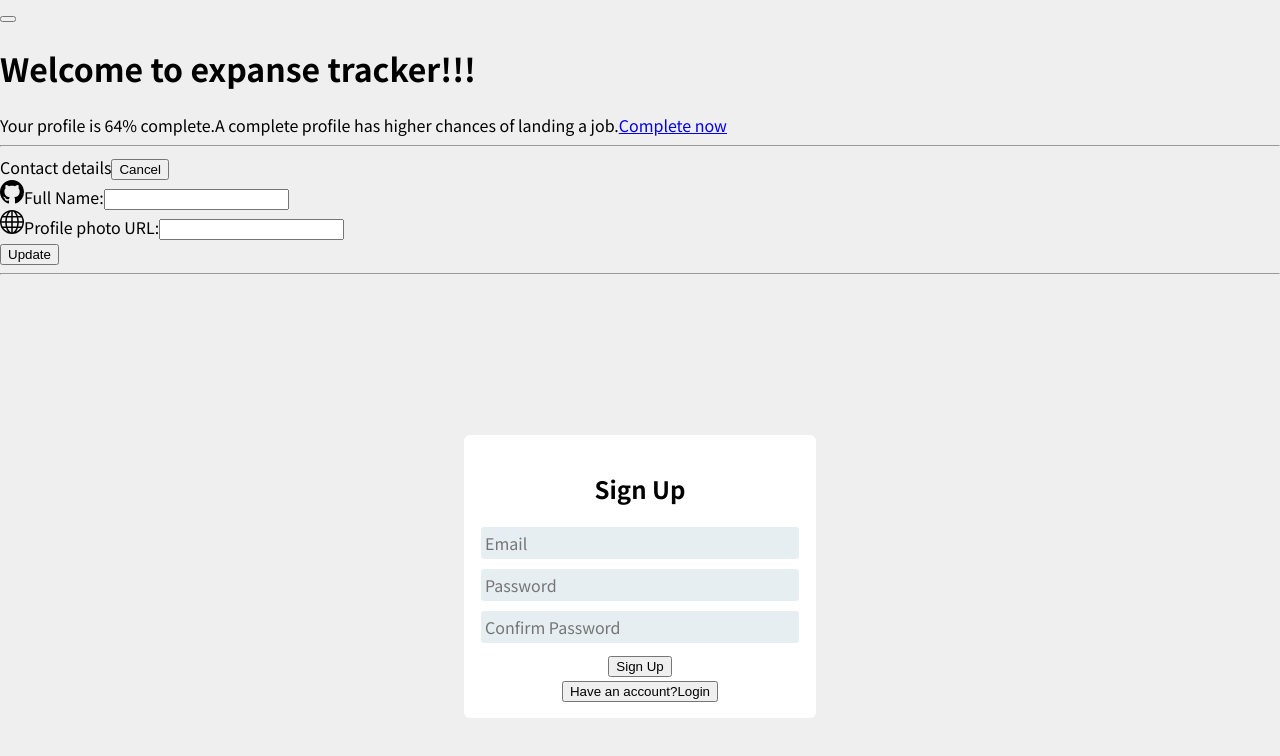
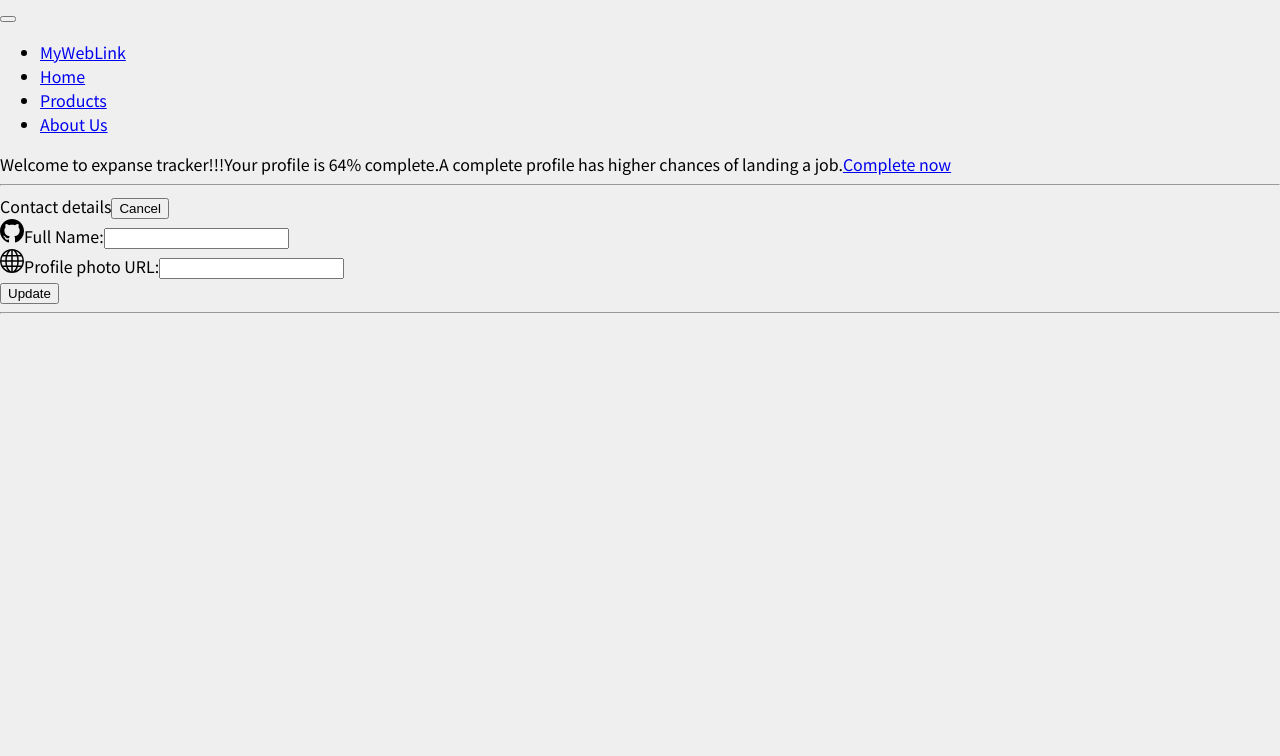
Before and after one commit to nskrs/frontend-expense-tracker, a React (Create React App) app: page /details in a window 1280 px wide. Shown: the top 756 px of the page. Built offline with nearby package versions, Linux system fonts and the light colour scheme.

Commit message:
Verify User Email

```diff
--- a/src/App.js
+++ b/src/App.js
@@ -8,16 +8,20 @@ import Login from './Components/Pages/Login';
 function App() {
   return (
     <Fragment>
-      <Navbar/>
+      <Navbar />
       <Switch>
-      <Route exact path='/profile'>
-      <DummyScreen/>
-      </Route>
-      <Route exact path='/details'>
-      <ProfileDetails/>
-      </Route>
+        <Route exact path='/'>
+          <Login />
+        </Route>
+        <Route exact path='/profile'>
+          <DummyScreen />
+        </Route>
+        <Route exact path='/details'>
+          <ProfileDetails />
+        </Route>
+
       </Switch>
-      <Login/>
+
     </Fragment>
   );
 }
--- a/src/Components/Layout/DummyScreen.js
+++ b/src/Components/Layout/DummyScreen.js
@@ -1,16 +1,51 @@
-import React from 'react'
-import { Link, Route } from 'react-router-dom'
+import React, { useContext } from 'react'
+import { Link } from 'react-router-dom'
+import { expContext } from '../Store/ExpenseContext'
+const DummyScreen = () => {
+  const ctx = useContext(expContext);
+  const handleVerify = async (e) => {
+    e.preventDefault();
+    try {
+      let responce = await fetch(
+        'https://identitytoolkit.googleapis.com/v1/accounts:sendOobCode?key=AIzaSyAVT99-GK2zBUOt69gM4rlulJJmZmwYgOU',
+        {
+          method: 'POST',
+          body: JSON.stringify({
+            "requestType": "VERIFY_EMAIL",
+            "idToken": ctx.token
+          }),
+          headers: {
+            'Content-Type': 'application/json',
+          },
+        }
+      )
 
-const DummyScreen = () => {
+      if (responce.ok) {
+        let data = await responce.json();
+        console.log("Authantication Token:", data);
+        alert("Please verify your account link has been sent to your mail")
+      } else {
+        let errorMessage = 'Sending Verify Link failed!';
+        alert(errorMessage);
+        throw new Error("Something went wrong");
+      }
+    } catch (error) {
+      console.log(error)
+    }
+
+  }
   return (
-    <div className='my-2  mx-2'>
-      <h1 className="fst-italic" >
+    <div className='my-2  mx-2 row'>
+      <h1 className="fst-italic col-md-8" >
         Welcome to expanse tracker!!!
       </h1>
-      <span className='fst-italic bg-warning'>Your profie is incomplete<Link className='text-primary' to="/details">Complete now</Link></span>
-      <hr/>
+      <span className='fst-italic bg-warning col-md-4 my-2'>Your profie is incomplete<Link className='text-primary' to="/details">Complete now</Link></span>
+      <hr />
+      <div>
+        <buttton className="btn btn-primary w-25" onClick={handleVerify}>Veify Your E-mail</buttton>
+      </div>
     </div>
   )
 }
 
-export default DummyScreen;
+export default DummyScreen
--- a/src/Components/Layout/Navbar.js
+++ b/src/Components/Layout/Navbar.js
@@ -1,4 +1,5 @@
 import React from 'react'
+
 const Navbar = () => {
     return (
         <div>
@@ -9,7 +10,7 @@ const Navbar = () => {
                     </button>
                     <div className="collapse navbar-collapse" id="navbarSupportedContent">
                         <ul className="navbar-nav me-auto mb-2 mb-lg-0">
-                            {/* <li className="nav-item">
+                            <li className="nav-item">
                                 <a className="nav-link active text-primary" aria-current="page" href="/">MyWebLink</a>
                             </li>
                             <li className="nav-item">
@@ -17,10 +18,10 @@ const Navbar = () => {
                             </li>
                             <li className="nav-item">
                                 <a className="nav-link active" aria-current="page" href="/">Products</a>
-                            </li> */}
-                            {/* <li className="nav-item">
+                            </li>
+                            <li className="nav-item">
                                 <a className="nav-link active" aria-current="page" href="/">About Us</a>
-                            </li> */}
+                            </li>
 
                         </ul>
                     </div>
--- a/src/Components/Layout/ProfileDetails.js
+++ b/src/Components/Layout/ProfileDetails.js
@@ -1,22 +1,25 @@
-import React, { useRef } from 'react'
+import React, { useContext, useRef } from 'react'
 import { Link } from 'react-router-dom'
+import { expContext } from '../Store/ExpenseContext';
 
-const ProfileDetails = (props) => {
+const ProfileDetails = () => {
     let userName = useRef();
     let profileUrl = useRef();
-
+    // let data= JSON.stringify({myName:userName.current.value,myUrl:profileUrl.current.value});
+    const ctx=useContext(expContext);
     const handleUpdate = async (e) => {
         e.preventDefault();
         console.log(userName.current.value, profileUrl.current.value);
+        try {
             let responce = await fetch(
                 'https://identitytoolkit.googleapis.com/v1/accounts:update?key=AIzaSyAVT99-GK2zBUOt69gM4rlulJJmZmwYgOU',
                 {
                     method: 'POST',
                     body: JSON.stringify({
-                    idToken:token,
-                    displayName: userName,
-                    photoUrl: profileUrl,
-                    deleteAttribute: "DISPLAY_NAME",
+                        idToken:ctx.token,
+                        displayName: userName.current.value,
+                        photoUrl: profileUrl.current.value,
+                        // photoUrl: data,
                         returnSecureToken: true
                     }),
                     headers: {
@@ -24,21 +27,29 @@ const ProfileDetails = (props) => {
                     },
                 }
             )
-
             if (responce.ok) {
                 let data = await responce.json();
-            console.log("Token:", data.idToken);
-        } else {
+                console.log("Token:", data.photoUrl);
+                 ctx.setProfileInfo({myName:data.displayName,myUrl:data.photoUrl})
+            }  else {
                 let errorMessage = 'failed!';
                 alert(errorMessage);
+                throw new Error("failed")
             }
+        } catch (error) {
+            console.log(error)
+        }
+
     }
     return (
         <div className='my-2  mx-2'>
-            <h1 className="fst-italic" >
+            <div className='row'>
+            <span className="fst-italic h1 col-sm-6" >
                 Welcome to expanse tracker!!!
-            </h1>
-            <span className='fst-italic bg-warning'>Your profile is 64% complete.A complete profile has higher chances of landing a job.<Link className='text-primary' to="/details">Complete now</Link></span>
+                {console.log(ctx.profileInfo)}
+            </span>
+            <span className='fst-italic bg-warning col-sm-6 float-end'>Your profile is 64% complete.A complete profile has higher chances of landing a job.<Link className='text-primary' to="/details">Complete now</Link></span>
+            </div>
             <hr />
             <form className='w-75 float-end'>
                 <div className='my-2'>
@@ -46,22 +57,22 @@ const ProfileDetails = (props) => {
                     <span><button type="button" className="btn btn-outline-danger float-end">Cancel</button></span>
                 </div>
                 <div className="mb-3">
-                    <label for="exampleInputEmail1" className="form-label">
+                    <label htmlFor="exampleInputEmail1" className="form-label">
                         <svg xmlns="http://www.w3.org/2000/svg" width="24" height="24" fill="currentColor" className="bi bi-github mx-2" viewBox="0 0 16 16">
                             <path d="M8 0C3.58 0 0 3.58 0 8c0 3.54 2.29 6.53 5.47 7.59.4.07.55-.17.55-.38 0-.19-.01-.82-.01-1.49-2.01.37-2.53-.49-2.69-.94-.09-.23-.48-.94-.82-1.13-.28-.15-.68-.52-.01-.53.63-.01 1.08.58 1.23.82.72 1.21 1.87.87 2.33.66.07-.52.28-.87.51-1.07-1.78-.2-3.64-.89-3.64-3.95 0-.87.31-1.59.82-2.15-.08-.2-.36-1.02.08-2.12 0 0 .67-.21 2.2.82.64-.18 1.32-.27 2-.27.68 0 1.36.09 2 .27 1.53-1.04 2.2-.82 2.2-.82.44 1.1.16 1.92.08 2.12.51.56.82 1.27.82 2.15 0 3.07-1.87 3.75-3.65 3.95.29.25.54.73.54 1.48 0 1.07-.01 1.93-.01 2.2 0 .21.15.46.55.38A8.012 8.012 0 0 0 16 8c0-4.42-3.58-8-8-8z" />
                         </svg>
                         Full Name:
                     </label>
-                    <input type="text" className="form-control" id="exampleInputEmail1" aria-describedby="emailHelp" ref={userName} />
+                    <input type="text" className="form-control" placeholder={ctx.profileInfo.myName} id="exampleInputEmail1" aria-describedby="emailHelp" ref={userName}   />
                 </div>
                 <div className="mb-3">
-                    <label for="exampleInputPassword1" className="form-label">
-                        <svg xmlns="http://www.w3.org/2000/svg" width="24" height="24" fill="currentColor" class="bi bi-globe mx-2" viewBox="0 0 16 16">
+                    <label htmlFor="exampleInputPassword1" className="form-label">
+                        <svg xmlns="http://www.w3.org/2000/svg" width="24" height="24" fill="currentColor" className="bi bi-globe mx-2" viewBox="0 0 16 16">
                             <path d="M0 8a8 8 0 1 1 16 0A8 8 0 0 1 0 8zm7.5-6.923c-.67.204-1.335.82-1.887 1.855A7.97 7.97 0 0 0 5.145 4H7.5V1.077zM4.09 4a9.267 9.267 0 0 1 .64-1.539 6.7 6.7 0 0 1 .597-.933A7.025 7.025 0 0 0 2.255 4H4.09zm-.582 3.5c.03-.877.138-1.718.312-2.5H1.674a6.958 6.958 0 0 0-.656 2.5h2.49zM4.847 5a12.5 12.5 0 0 0-.338 2.5H7.5V5H4.847zM8.5 5v2.5h2.99a12.495 12.495 0 0 0-.337-2.5H8.5zM4.51 8.5a12.5 12.5 0 0 0 .337 2.5H7.5V8.5H4.51zm3.99 0V11h2.653c.187-.765.306-1.608.338-2.5H8.5zM5.145 12c.138.386.295.744.468 1.068.552 1.035 1.218 1.65 1.887 1.855V12H5.145zm.182 2.472a6.696 6.696 0 0 1-.597-.933A9.268 9.268 0 0 1 4.09 12H2.255a7.024 7.024 0 0 0 3.072 2.472zM3.82 11a13.652 13.652 0 0 1-.312-2.5h-2.49c.062.89.291 1.733.656 2.5H3.82zm6.853 3.472A7.024 7.024 0 0 0 13.745 12H11.91a9.27 9.27 0 0 1-.64 1.539 6.688 6.688 0 0 1-.597.933zM8.5 12v2.923c.67-.204 1.335-.82 1.887-1.855.173-.324.33-.682.468-1.068H8.5zm3.68-1h2.146c.365-.767.594-1.61.656-2.5h-2.49a13.65 13.65 0 0 1-.312 2.5zm2.802-3.5a6.959 6.959 0 0 0-.656-2.5H12.18c.174.782.282 1.623.312 2.5h2.49zM11.27 2.461c.247.464.462.98.64 1.539h1.835a7.024 7.024 0 0 0-3.072-2.472c.218.284.418.598.597.933zM10.855 4a7.966 7.966 0 0 0-.468-1.068C9.835 1.897 9.17 1.282 8.5 1.077V4h2.355z" />
                         </svg>
                         Profile photo URL:
                     </label>
-                    <input type="url" className="form-control" id="exampleInputPassword1" ref={profileUrl} />
+                    <input type="url" className="form-control" placeholder={ctx.profileInfo.myUrl} id="exampleInputPassword1" ref={profileUrl}/>
                 </div>
                 <button type="submit" className="btn btn-primary" onClick={handleUpdate}>Update</button>
                 <hr />
--- a/src/Components/Pages/Login.js
+++ b/src/Components/Pages/Login.js
@@ -1,18 +1,18 @@
-import React, { useRef, useState } from 'react'
+import React, { useContext, useRef } from 'react'
 import { useHistory } from 'react-router-dom';
+import { expContext } from '../Store/ExpenseContext';
 import './Login.Module.css'
 
 const Login = () => {
     let enteredpass = useRef();
     let enteredEmail = useRef();
     let enteredConfirmPass = useRef();
-    const [login, setLogin] = useState(false);
-    const [token, setToken] = useState(null);
 
+    let ctx=useContext(expContext);
     const history=useHistory();
     const submitHandler = async (e) => {
         e.preventDefault();
-        if (!login) {
+        if (!ctx.login) {
             if (enteredEmail.current.value.length > 0 && enteredpass.current.value.length > 0 && enteredConfirmPass.current.value.length > 0) {
                 if (enteredpass.current.value === enteredConfirmPass.current.value) {
                     let responce = await fetch(
@@ -32,8 +32,8 @@ const Login = () => {
 
                     if (responce.ok) {
                         let data = await responce.json();
-                        setToken(data.idToken);
-                        console.log("Authantication Token:",token);
+                        console.log("Authantication Token:",ctx.token);
+                        ctx.setToken(data.idToken);
                         alert("User has signed Up")
                         console.log("User has signed Up");
                     } else {
@@ -66,10 +66,38 @@ const Login = () => {
 
                 if (responce.ok) {
                     let data = await responce.json();
-                    setToken(data.idToken);
-                    console.log("Authantication Token:", token);
+                    console.log("Authantication Token:", data.idToken);
+                    ctx.setToken(data.idToken);
+                    console.log(ctx)
                     alert("Logged In Successfully")
                     console.log("Logged In Successfully");
+                    try {
+                        let responce = await fetch(
+                            'https://identitytoolkit.googleapis.com/v1/accounts:lookup?key=AIzaSyAVT99-GK2zBUOt69gM4rlulJJmZmwYgOU',
+                            {
+                                method: 'POST',
+                                body: JSON.stringify({
+                                    idToken:data.idToken,
+                                }),
+                                headers: {
+                                    'Content-Type': 'application/json',
+                                },
+                            }
+                        )
+                        if (responce.ok) {
+                            let data=await responce.json();
+                            console.log(data.users[0])
+                            // data=JSON.parse( data.users[0].photoUrl)
+                            // ctx.setProfileInfo(data);
+                            // let newdata=JSON.parse(data.users[0].photoUrl)
+                            ctx.setProfileInfo({myName:data.users[0].displayName,myUrl:data.users[0].photoUrl});
+                            alert("request successfull")
+                        } else {
+                            throw new Error("Failed")
+                        }
+                    } catch (error) {
+                        console.log(error)
+                    }
                     history.push('/profile')
                 } else {
                     let errorMessage = 'Authentication failed!';
@@ -86,8 +114,8 @@ const Login = () => {
 
     return (
         <div>
-            {!token && <section className="auth">
-                <h2 className='my-3'>{!login ? "Sign Up" : "Log In"}</h2>
+            {!ctx.token && <section className="auth">
+                <h2 className='my-3'>{!ctx.login ? "Sign Up" : "Log In"}</h2>
                 <form >
                     <div className="control">
                         <input type='email' id='email' placeholder='Email' ref={enteredEmail} />
@@ -101,7 +129,7 @@ const Login = () => {
                             ref={enteredpass}
                         />
                     </div>
-                    {!login && <div className="control">
+                    {!ctx.login && <div className="control">
                         <input
                             type='password'
                             id='password'
@@ -111,15 +139,15 @@ const Login = () => {
                         />
                     </div>}
                     <div >
-                        <button className="btn btn-primary border w-100" onClick={submitHandler}>{!login ? "Sign Up" : "Login"}</button>
+                        <button className="btn btn-primary border w-100" onClick={submitHandler}>{!ctx.login ? "Sign Up" : "Login"}</button>
                     </div>
                 </form>
                 <div>
                     <button
-                        onClick={() => { setLogin(!login) }}
+                        onClick={() => { ctx.setLogin(!ctx.login) }}
                         type="button"
                         className="btn btn-outline-success my-3 w-100">
-                        {!login ? "Have an account?Login" : "Don't have an account?Sign up"}
+                        {!ctx.login ? "Have an account?Login" : "Don't have an account?Sign up"}
                     </button>
                 </div>
             </section> }
--- /dev/null
+++ b/src/Components/Store/ExpenseContext.js
@@ -0,0 +1,17 @@
+import React, { createContext, useState } from 'react'
+
+const expContext=createContext();
+const ExpenseContext = (props) => {
+    const [login, setLogin] = useState(false);
+    const [token, setToken] = useState(null);
+    const [profileInfo, setProfileInfo] = useState({myName:"",myUrl:""});
+
+  return (
+    <expContext.Provider value={{login,setLogin,token,setToken,profileInfo, setProfileInfo}}>
+      {props.children}
+    </expContext.Provider>
+  )
+}
+
+export default ExpenseContext;
+export {expContext}
--- a/src/index.js
+++ b/src/index.js
@@ -3,6 +3,7 @@ import ReactDOM from 'react-dom/client';
 import './index.css';
 import App from './App';
 import { BrowserRouter } from 'react-router-dom';
+import ExpenseContext from './Components/Store/ExpenseContext';
 
 const root = ReactDOM.createRoot(document.getElementById('root'));
-root.render(<BrowserRouter><App /></BrowserRouter>);
+root.render(<ExpenseContext><BrowserRouter><App /></BrowserRouter></ExpenseContext>);
```
Lines whose indentation alone changed are shown as unchanged.
